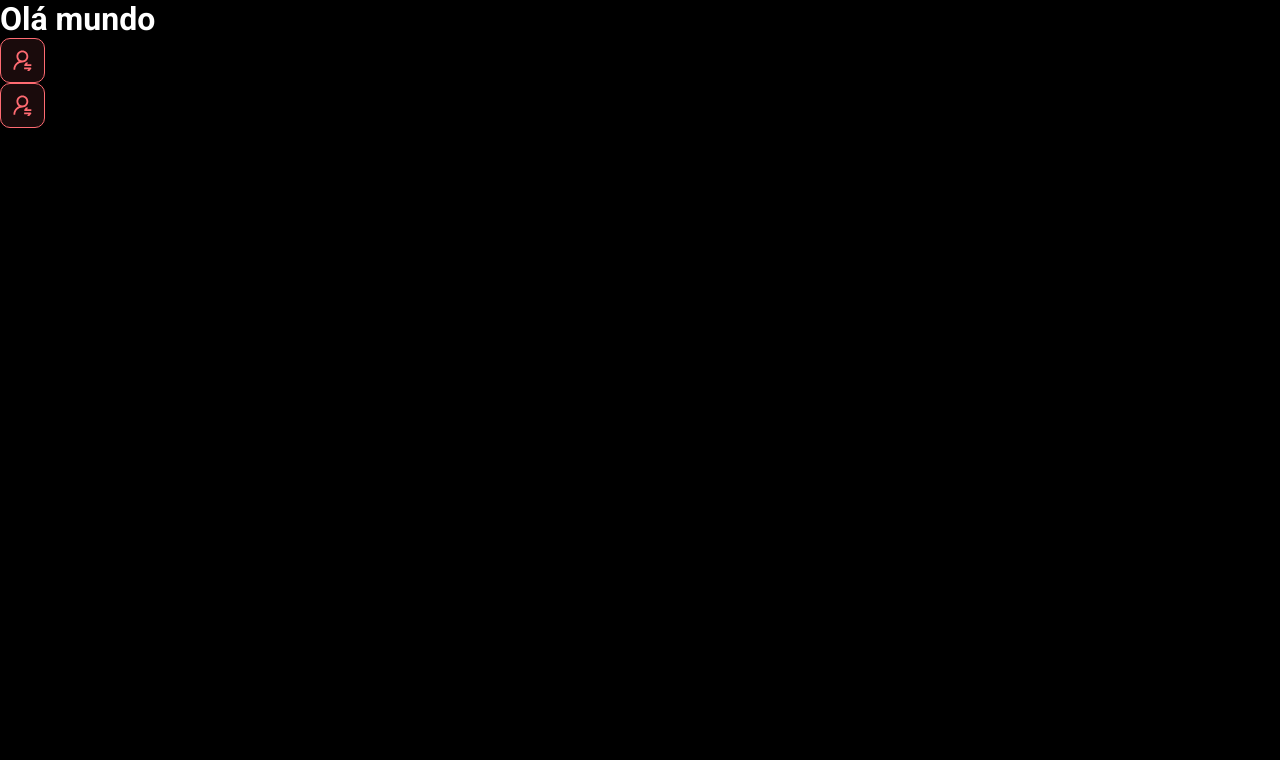
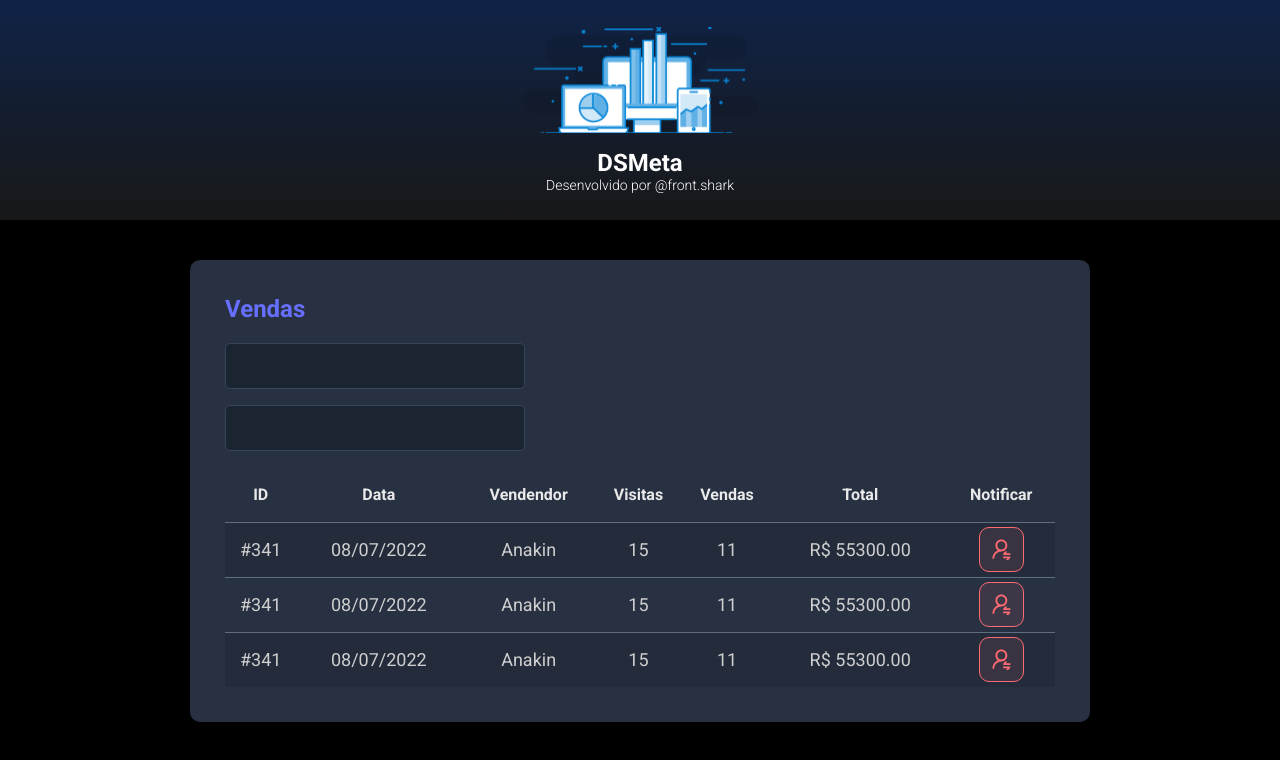
Before and after one commit to LuckShark/DSMetaFull, a React (Vite) app in the folder frontend/: page / in a window 1280 px wide. Shown: the top 760 px of the page. Built offline with nearby package versions, Linux system fonts and the light colour scheme.

Commit message:
Other components

```diff
--- a/frontend/src/App.tsx
+++ b/frontend/src/App.tsx
@@ -1,11 +1,18 @@
-import NotificationButton from "./components/NotificationButton"
+import Header from "./components/Header"
+import SalesCard from "./components/SalesCard"
+
 
 function App() {
   return (
     <>
-      <h1>Olá mundo</h1>
-      <NotificationButton />
-      <NotificationButton />
+      <Header />
+      <main>
+        <section id="sales">
+          <div className="dsmeta-container">
+            <SalesCard />
+          </div>
+        </section>
+      </main>
     </>
 
   )
--- /dev/null
+++ b/frontend/src/components/Header/index.tsx
@@ -0,0 +1,17 @@
+import logo from '../../assets/img/logo.svg'
+import './styles.css'
+
+function Header() {
+    return (
+        <header>
+            <div className="dsmeta-logo-container">
+                <img src={logo} alt="DSMeta logo"/>
+                    <h1>DSMeta</h1>
+                    <p>Desenvolvido por <a href="https://www.instagram.com/front.shark/">@front.shark</a></p>
+            </div>
+        </header>
+
+    )
+}
+
+export default Header
--- /dev/null
+++ b/frontend/src/components/Header/styles.css
@@ -0,0 +1,34 @@
+header {
+    height: 220px;
+    background: linear-gradient(180deg, #102347 0%, #181818 100%);
+    /*até agora, os elementos estavam alinhados com o topo*/
+    display: flex;
+    align-items: center;
+    justify-content: center;
+    /*agora sim, tudo alinhado ao centro*/
+}
+
+.dsmeta-logo-container {
+    display: flex;
+    /*muda o alinhamento dos itens*/
+    flex-direction: column;
+    /*para ficar um embaixo do outro*/
+    align-items: center;
+}
+
+.dsmeta-logo-container img {
+    width: 235px;
+}
+
+.dsmeta-logo-container h1 {
+    /*colocando os espaços*/
+    margin-top: 15px;
+    font-size: 24px;
+    /*já está em negrito, não preciso mudar o font-weight*/
+}
+
+.dsmeta-logo-container p {
+    font-size: 14px;
+    font-weight: 300;
+    /*esse eu tive que ajeitar, é um estilo mais fino*/
+}
--- /dev/null
+++ b/frontend/src/components/SalesCard/index.tsx
@@ -0,0 +1,76 @@
+import NotificationButton from '../NotificationButton'
+import './styles.css'
+
+function SalesCard() {
+    return (
+        <div className="dsmeta-card">
+            <h2 className="dsmeta-sales-title">Vendas</h2>
+            <div>
+                <div className="dsmeta-form-control-container">
+                    <input className="dsmeta-form-control" type="text" />
+                </div>
+                <div className="dsmeta-form-control-container">
+                    <input className="dsmeta-form-control" type="text" />
+                </div>
+            </div>
+            <div>
+                <table className="dsmeta-sales-table">
+                    <thead>
+                        <tr>
+                            <th className="show992">ID</th>
+                            <th className="show576">Data</th>
+                            <th>Vendendor</th>
+                            <th className="show992">Visitas</th>
+                            <th className="show992">Vendas</th>
+                            <th>Total</th>
+                            <th>Notificar</th>
+                        </tr>
+                    </thead>
+                    <tbody>
+                        <tr>
+                            <td className="show992">#341</td>
+                            <td className="show576">08/07/2022</td>
+                            <td>Anakin</td>
+                            <td className="show992">15</td>
+                            <td className="show992">11</td>
+                            <td>R$ 55300.00</td>
+                            <td>
+                                <div className="dsmeta-red-btn-container">
+                                    <NotificationButton />
+                                </div>
+                            </td>
+                        </tr>
+                        <tr>
+                            <td className="show992">#341</td>
+                            <td className="show576">08/07/2022</td>
+                            <td>Anakin</td>
+                            <td className="show992">15</td>
+                            <td className="show992">11</td>
+                            <td>R$ 55300.00</td>
+                            <td>
+                                <div className="dsmeta-red-btn-container">
+                                    <NotificationButton />
+                                </div>
+                            </td>
+                        </tr>
+                        <tr>
+                            <td className="show992">#341</td>
+                            <td className="show576">08/07/2022</td>
+                            <td>Anakin</td>
+                            <td className="show992">15</td>
+                            <td className="show992">11</td>
+                            <td>R$ 55300.00</td>
+                            <td>
+                                <div className="dsmeta-red-btn-container">
+                                    <NotificationButton />
+                                </div>
+                            </td>
+                        </tr>
+                    </tbody>
+                </table>
+            </div>
+        </div>
+    )
+}
+
+export default SalesCard
--- /dev/null
+++ b/frontend/src/components/SalesCard/styles.css
@@ -0,0 +1,108 @@
+.dsmeta-card {
+    background-color: #283142;
+    border-radius: 10px;
+    padding: 30px 10px;
+}
+
+.dsmeta-sales-title {
+    color: #676FFF;
+    font-size: 24px;
+    margin-bottom: 20px;
+}
+
+.dsmeta-form-control-container {
+    margin-bottom: 16px;
+    /*isso foi uma boa prática de programação. Não coloquei a margem nos inputs por que em algum momento posso querer remover eles de lá, e aí teria que mudar a margem de novo*/
+    max-width: 300px;
+}
+
+.dsmeta-form-control {
+    width: 100%;
+    height: 46px;
+    background-color: #1B2531;
+    border: 1px solid #384459;
+    border-radius: 5px;
+    color: #9AAABE;
+    padding: 0 20px;
+    font-size: 18px;
+}
+
+.dsmeta-sales-table {
+    width: 100%;
+    border-spacing: 0;
+    border-collapse: collapse;
+    /*foi para aparecer as lihas da tabela*/
+}
+
+.dsmeta-sales-table thead {
+    height: 55px;
+    font-size: 16px;
+    color: #E9E9E9;
+    font-weight: 700;
+}
+
+.dsmeta-sales-table tbody {
+    font-size: 14px;
+    font-weight: 400;
+    color: #CFCFCF;
+    text-align: center
+}
+
+.dsmeta-sales-table tbody tr {
+    height: 74px;
+    border-top: 1px solid #5F6E82;
+}
+
+
+.dsmeta-sales-table tbody tr:hover>td {
+    /*esse > td só de passar em um elemento da linha o hover funciona*/
+    background-color: #384459;
+}
+
+/*esse comando agora vai ser por que as linhas ímpares tem uma cor diferente*/
+/*ODD pega os elementos ímpares*/
+.dsmeta-sales-table tbody tr:nth-child(odd) {
+    background-color: #242C3B;
+}
+
+.dsmeta-red-btn-container {
+    display: flex;
+    justify-content: center;
+}
+
+/*escondendo a data quando o tamanho for menor que 576px*/
+/*e vou add outras alterações*/
+.show576 {
+    display: none;
+}
+
+@media (min-width: 576px) {
+    .show576 {
+        display: table-cell;
+        /*é o display normal de um elemento de tabela*/
+    }
+
+    .dsmeta-card {
+        padding: 35px;
+    }
+
+    .dsmeta-sales-table tbody tr {
+        height: 55px;
+    }
+
+    .dsmeta-sales-table tbody {
+        font-size: 18px;
+    }
+
+}
+
+/*e agora o do 992px*/
+.show992 {
+    display: none;
+}
+
+@media (min-width: 992px) {
+    .show992 {
+        display: table-cell;
+    }
+}
--- a/frontend/src/index.css
+++ b/frontend/src/index.css
@@ -17,3 +17,13 @@
     color: unset; /*pra não ter mudança de cor depois de clicar*/
     text-decoration: none; /*pra não aparecer o sublinhado*/
 }
+
+.dsmeta-container {
+    width: 100%;
+    max-width: 900px;/*quando ficar menor que 900, ele ocupará 100%*/
+    margin: 0 auto; /*M.A.C.E.T.E pra alinhar a div ao CENTRO*/
+}
+
+#sales {
+    padding: 40px 10px;
+}
```
Also changed, not shown: frontend/src/assets/img/logo.svg (added).
